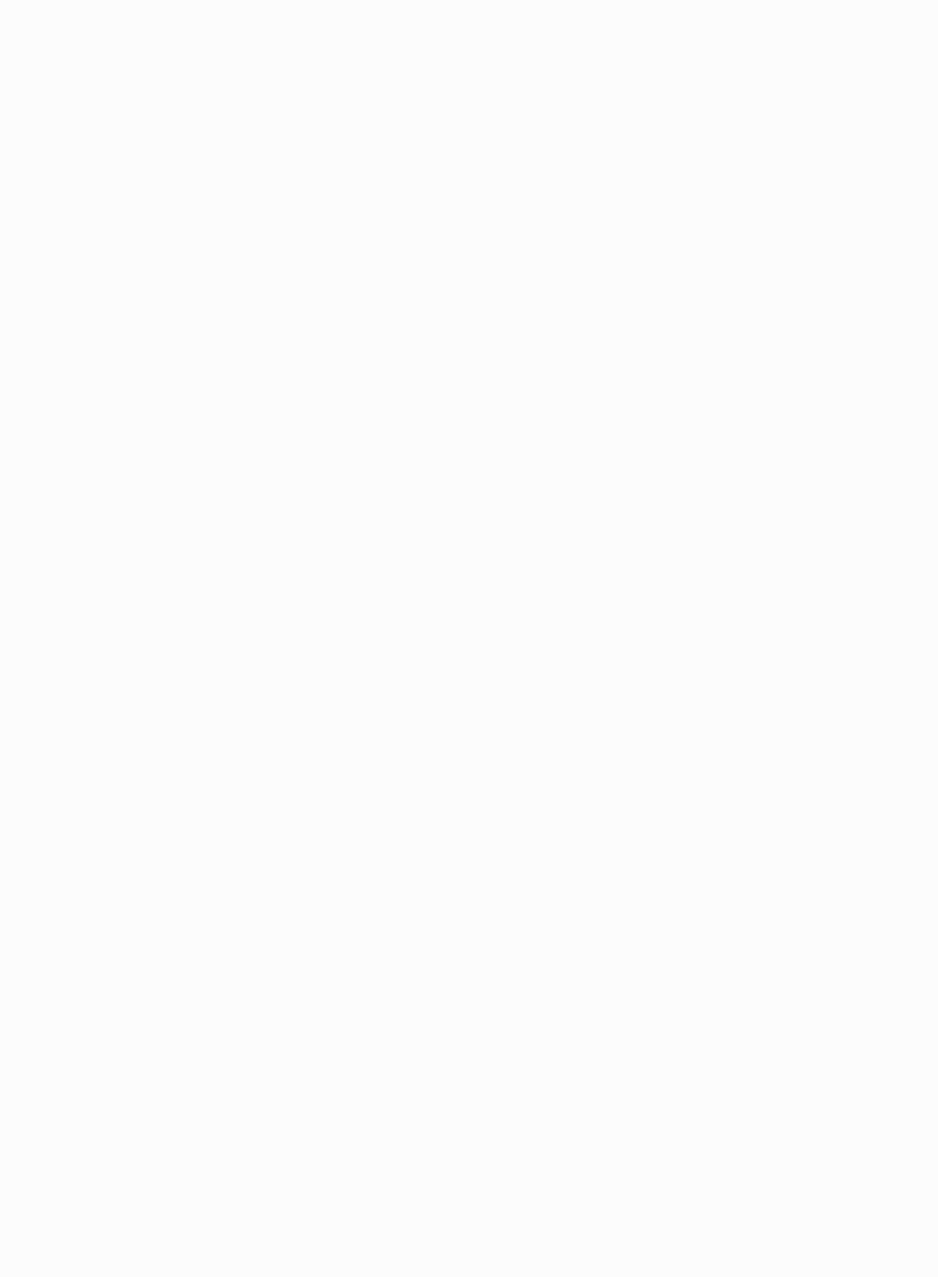
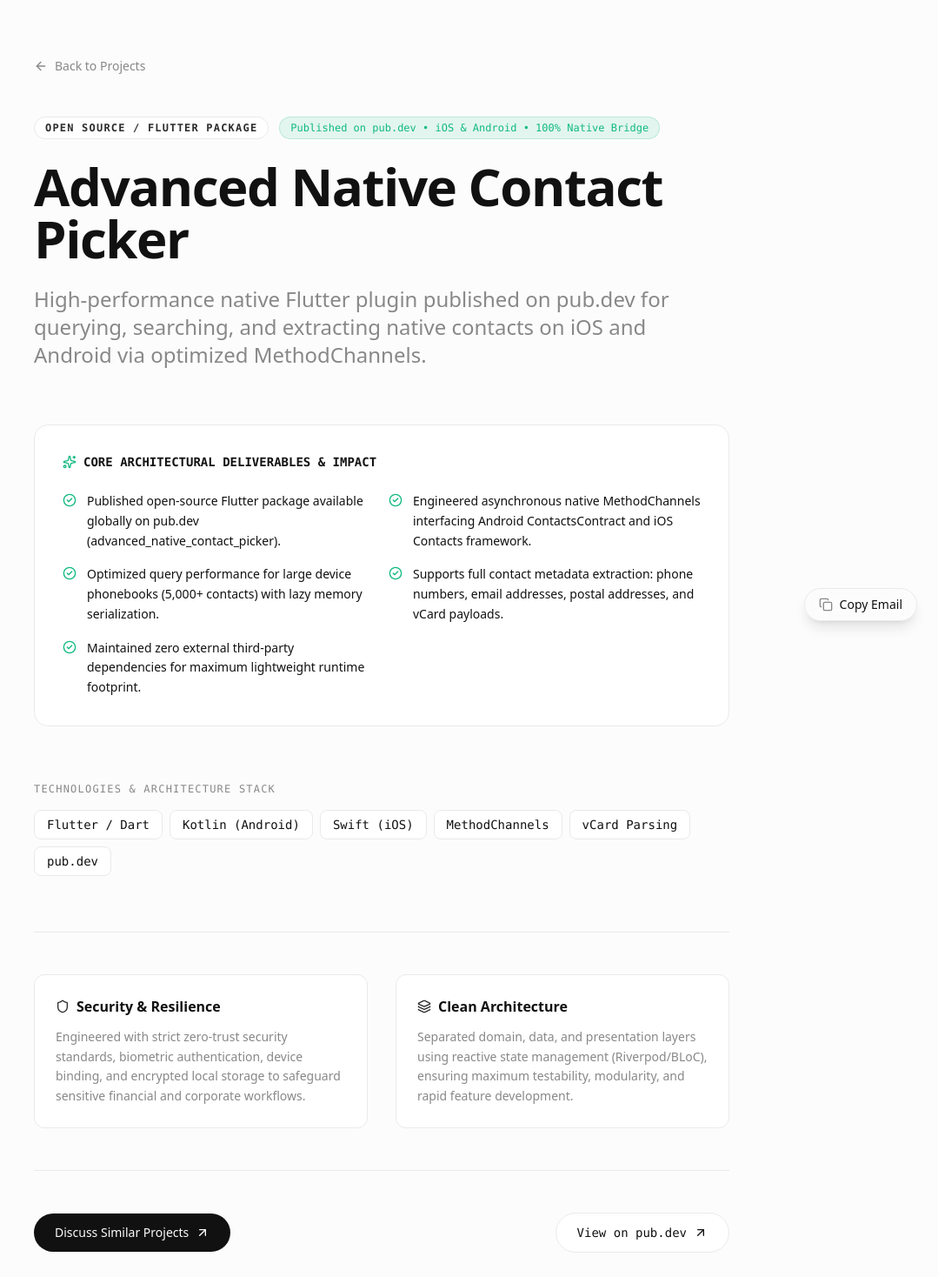
Before and after one commit to abhi9827/portfolio, a Next.js app: page /work/advanced-native-contact-picker in a window 1280 px wide. Before the commit this address had no page. Shown: the part 62-1530 px from the top of the page at 87% size, without its empty margins (201-1280 px from the left). Before the commit the page ends 800 px from the top, so only its background shows below. Built offline with nearby package versions, Linux system fonts and the light colour scheme.

Commit message:
feat: add published advanced_native_contact_picker package and toggle lab section

```diff
--- a/src/app/page.tsx
+++ b/src/app/page.tsx
@@ -2,7 +2,7 @@
 import AboutSection from "@/components/about-section"
 import ExperienceSection from "@/components/experience-section"
 import WorkSection from "@/components/work-section"
-import LabSection from "@/components/lab-section"
+// import LabSection from "@/components/lab-section"
 import JourneySection from "@/components/journey-section"
 import NotesSection from "@/components/notes-section"
 import ContactSection from "@/components/contact-section"
@@ -15,7 +15,7 @@
       <AboutSection />
       <ExperienceSection />
       <WorkSection />
-      <LabSection />
+      {/* <LabSection /> */}
       <JourneySection />
       <NotesSection />
       <ContactSection />
--- a/src/app/resume/page.tsx
+++ b/src/app/resume/page.tsx
@@ -147,9 +147,21 @@
                     <h3 className="text-base font-bold text-foreground print:text-black">
                       {proj.title}
                     </h3>
-                    <span className="text-xs font-mono text-accent print:text-gray-600">
-                      {proj.category}
-                    </span>
+                    <div className="flex items-center gap-2">
+                      {proj.slug === "advanced-native-contact-picker" && (
+                        <a
+                          href="https://pub.dev/packages/advanced_native_contact_picker"
+                          target="_blank"
+                          rel="noopener noreferrer"
+                          className="text-xs font-mono text-emerald-500 hover:underline print:text-black"
+                        >
+                          pub.dev &rarr;
+                        </a>
+                      )}
+                      <span className="text-xs font-mono text-accent print:text-gray-600">
+                        {proj.category}
+                      </span>
+                    </div>
                   </div>
 
                   <p className="text-sm text-muted print:text-gray-700 mb-3">
--- a/src/app/work/[slug]/page.tsx
+++ b/src/app/work/[slug]/page.tsx
@@ -111,7 +111,7 @@
             </div>
           </div>
 
-          <div className="flex items-center justify-between pt-12 border-t border-border mt-12">
+          <div className="flex flex-wrap items-center justify-between gap-4 pt-12 border-t border-border mt-12">
             <Link
               href="/#contact"
               className="inline-flex items-center gap-2 px-6 py-3 rounded-full bg-foreground text-background font-medium text-sm hover:scale-105 transition-all no-underline"
@@ -120,6 +120,19 @@
               <span>Discuss Similar Projects</span>
               <ArrowUpRight className="w-4 h-4" />
             </Link>
+
+            {project.slug === "advanced-native-contact-picker" && (
+              <a
+                href="https://pub.dev/packages/advanced_native_contact_picker"
+                target="_blank"
+                rel="noopener noreferrer"
+                className="inline-flex items-center gap-2 px-6 py-3 rounded-full border border-border bg-surface text-foreground font-mono text-sm hover:border-accent transition-all no-underline"
+                data-cursor-interactive="true"
+              >
+                <span>View on pub.dev</span>
+                <ArrowUpRight className="w-4 h-4" />
+              </a>
+            )}
           </div>
         </article>
       </div>
--- a/src/components/command-palette.tsx
+++ b/src/components/command-palette.tsx
@@ -34,8 +34,8 @@
 
   const commands: Command[] = [
     { id: "home", title: "Home", icon: User, action: () => router.push("/#"), section: "Navigation" },
-    { id: "work", title: "Projects", icon: Briefcase, action: () => router.push("/#work"), section: "Navigation" },
-    { id: "lab", title: "Engineering Lab", icon: Code2, action: () => router.push("/#lab"), section: "Navigation" },
+    { id: "work", title: "Projects & Architecture", icon: Briefcase, action: () => router.push("/#work"), section: "Navigation" },
+    { id: "package", title: "Flutter Package: advanced_native_contact_picker", icon: Code2, action: () => window.open("https://pub.dev/packages/advanced_native_contact_picker", "_blank"), section: "Open Source" },
     { id: "contact", title: "Contact", icon: Mail, action: () => router.push("/#contact"), section: "Navigation" },
     { id: "resume", title: "View Resume / CV", icon: FileText, action: () => window.open("/resume", "_blank"), section: "Links" },
     {
--- a/src/components/navbar.tsx
+++ b/src/components/navbar.tsx
@@ -9,7 +9,6 @@
   { name: "Work", href: "#work" },
   { name: "About", href: "#about" },
   { name: "Experience", href: "#experience" },
-  { name: "Lab", href: "#lab" },
   { name: "Contact", href: "#contact" },
 ]
 
--- a/src/data/projects.ts
+++ b/src/data/projects.ts
@@ -104,4 +104,27 @@
       "Designed clean, bilingual user experience (Nepali & English) optimized for citizens of all digital literacy levels.",
     ],
   },
+  {
+    slug: "advanced-native-contact-picker",
+    title: "Advanced Native Contact Picker",
+    category: "Open Source / Flutter Package",
+    description: "High-performance native Flutter plugin published on pub.dev for querying, searching, and extracting native contacts on iOS and Android via optimized MethodChannels.",
+    metrics: "Published on pub.dev • iOS & Android • 100% Native Bridge",
+    role: "Package Author & Maintainer",
+    technologies: [
+      "Flutter / Dart",
+      "Kotlin (Android)",
+      "Swift (iOS)",
+      "MethodChannels",
+      "vCard Parsing",
+      "pub.dev",
+    ],
+    highlights: [
+      "Published open-source Flutter package available globally on pub.dev (advanced_native_contact_picker).",
+      "Engineered asynchronous native MethodChannels interfacing Android ContactsContract and iOS Contacts framework.",
+      "Optimized query performance for large device phonebooks (5,000+ contacts) with lazy memory serialization.",
+      "Supports full contact metadata extraction: phone numbers, email addresses, postal addresses, and vCard payloads.",
+      "Maintained zero external third-party dependencies for maximum lightweight runtime footprint.",
+    ],
+  },
 ]
```
